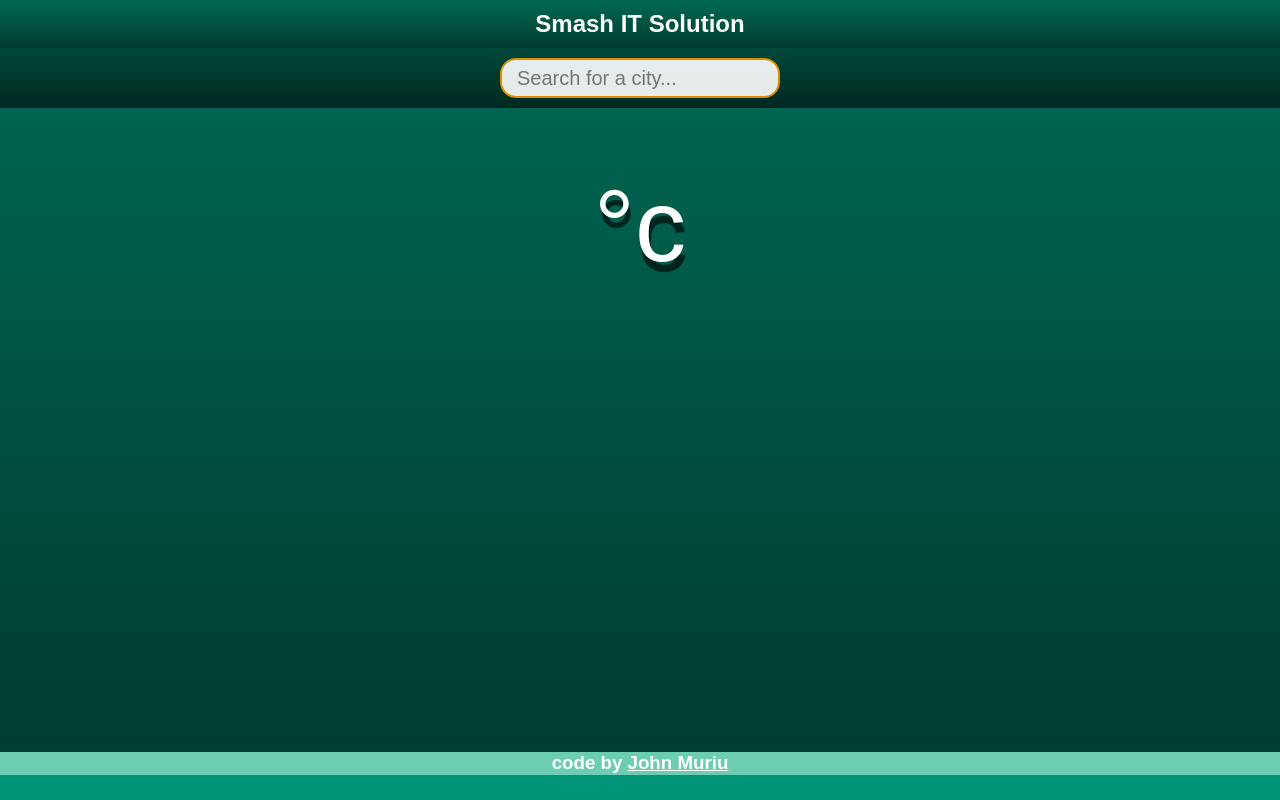
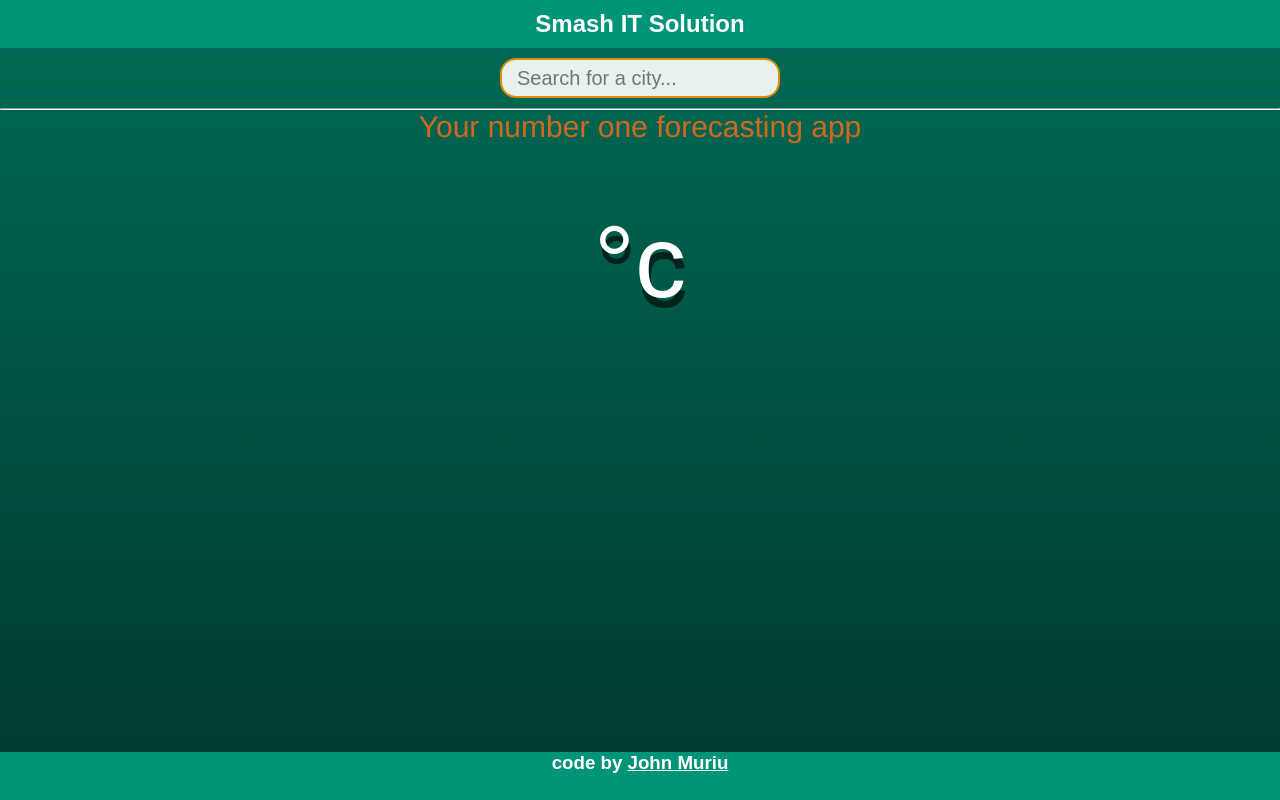
Before and after one commit to John-Muriu/john-muriu.github.io, a plain HTML site: page index.html in a window 1280 px wide. Drawn offline with Linux system fonts and the light colour scheme.

Commit message:
normal stuff

```diff
--- a/index.html
+++ b/index.html
@@ -16,12 +16,17 @@
 
 <body>
   <header>
-    <h2>Smash IT Solution </h2>
+    <h2>Smash IT Solution </h2><br>
   </header>
   <div class="app-wrap">
     <header>
       <input type="text" autocomplete="on" class="search-box" placeholder="Search for a city..." />
     </header>
+    <hr>
+    <div>
+      <p>Your number one forecasting app</p>
+
+    </div>
     <main>
       <section class="location">
         <div class="city"> </div>
--- a/main.css
+++ b/main.css
@@ -17,6 +17,13 @@ body {
   background-color: #009578;
   background-position: top center;
   min-height: 100vh;
+}
+
+div p {
+  color: chocolate;
+  font-size: 30px;
+  font-family: "Franklin Gothic Medium", "Arial Narrow", Arial, sans-serif;
+  text-align: center;
 }
 
 .app-wrap {
@@ -45,8 +52,7 @@ h1 {
   padding: 10px;
   background-image: linear-gradient(
     to bottom,
-    rgba(0, 0, 0, 0.3),
-    rgba(0, 0, 0, 0.6)
+    /* rgba(0, 0, 0, 0.3), */ /* rgba(0, 0, 0, 0.6) */
   );
 }
 header input {
@@ -144,7 +150,7 @@ a {
     rgba(0, 0, 10, 0.3),
     rgba(0, 0, 0, 0.6)
   ); */
-  background-color: #6dcdb1;
+  background-color: #009578;
   color: #fff;
   text-align: center;
   justify-content: center;
```
